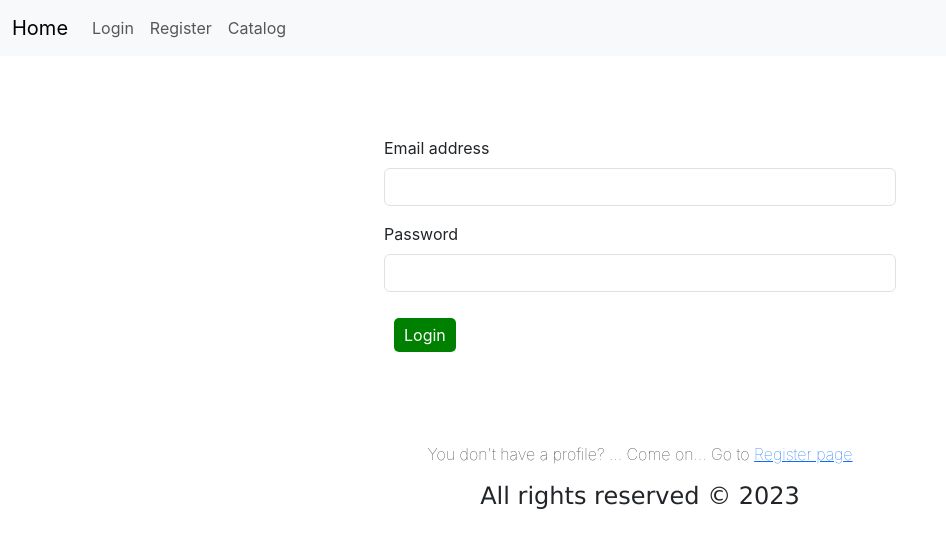
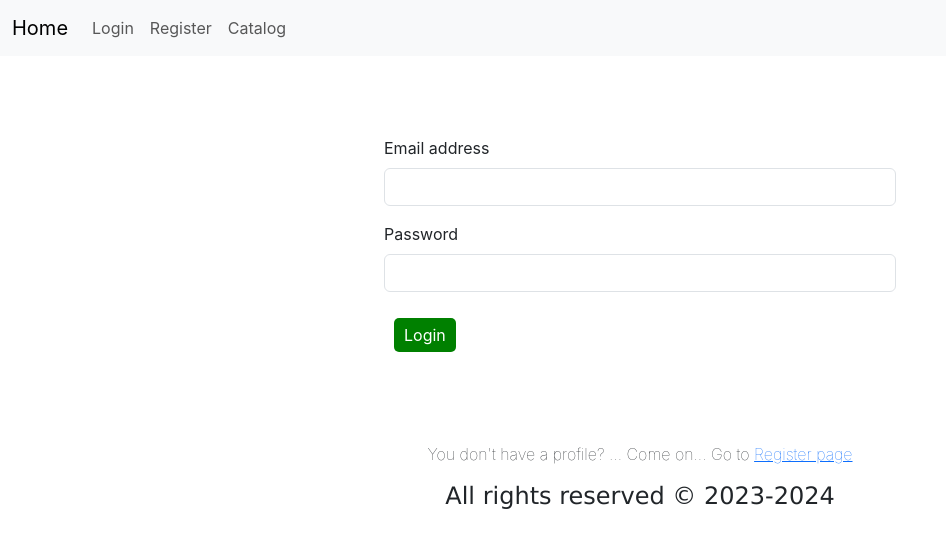
Before and after one commit to EmilPopovski24/react-course-project, a React (Create React App) app: page /login in a window 1280 px wide. Shown: the top 548 px of the page, without its empty margins (0-946 px from the left). Built offline with nearby package versions, Linux system fonts and the light colour scheme; no server answers.

Commit message:
update Footer.js

```diff
--- a/src/components/Footer/Footer.js
+++ b/src/components/Footer/Footer.js
@@ -3,7 +3,7 @@ import "./Footer.css";
 export const Footer = () => {
     return(
         <div>
-            <h4 className="footer">All rights reserved &#169; 2023
+            <h4 className="footer">All rights reserved &#169; 2023-2024
              </h4>
         </div>
     );
```
